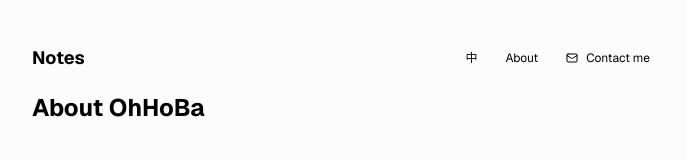
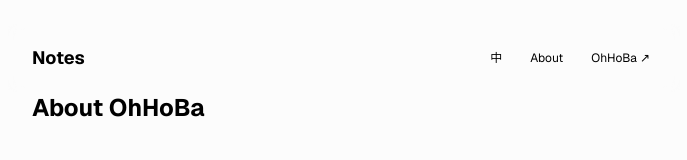
Before and after one commit to shabi/my-blog, a Next.js app: page /about in a window 1280 px wide. Shown: the top 160 px of the page, without its empty margins (296-983 px from the left). Built offline with nearby package versions, Linux system fonts and the light colour scheme.

Commit message:
Update header.tsx

```diff
--- a/app/header.tsx
+++ b/app/header.tsx
@@ -2,7 +2,6 @@
 
 import { Logo } from "./logo";
 import Link from "next/link";
-import { Mail } from "lucide-react";
 import { usePathname } from "next/navigation";
 
 
@@ -60,8 +59,7 @@ export function Header() {
 
 
         <a
-          href="mailto:admin@ohhoba.com"
-          target="_blank"
+          href="https://ohhoba.com"
           className="
             group
             inline-flex
@@ -75,10 +73,8 @@ export function Header() {
         >
           <span className="group-hover:bg-neutral-200 dark:group-hover:bg-neutral-700 rounded-xl py-0.5 px-1.5 inline-flex items-center gap-1">
 
-            <EmailIcon style={{ marginRight: 4 }} />
-
             <span>
-              {isChinese ? "联系我" : "Contact me"}
+              OhHoBa ↗
             </span>
 
           </span>
@@ -89,14 +85,3 @@ export function Header() {
     </header>
   );
 }
-
-
-function EmailIcon(props: any) {
-  return (
-    <Mail
-      size={12}
-      strokeWidth={2}
-      {...props}
-    />
-  );
-}
```
